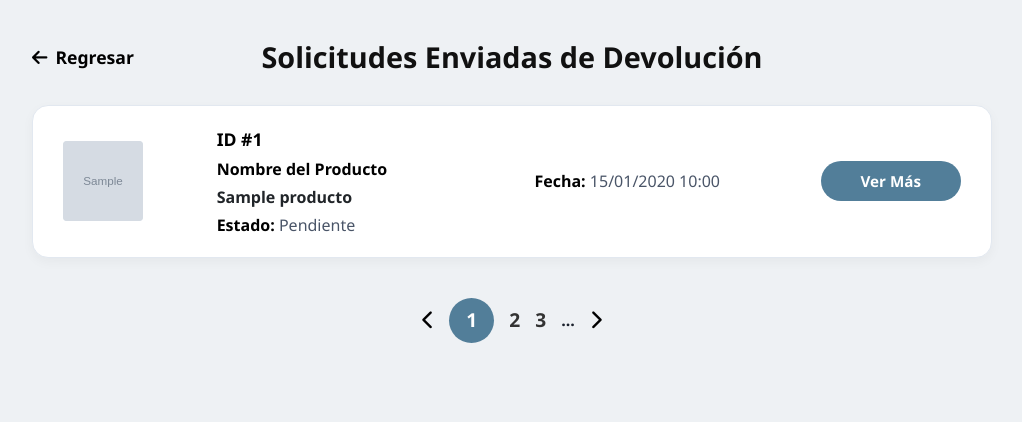
After one commit to diego-ab-dev/Akaispace_Proyecto_de_Titulo, a Django app: template templates/lista_devoluciones.html in a window 1280 px wide. The commit adds this page. Shown: the top 422 px of the page, without its empty margins (128-1150 px from the left). Run offline with Django 3.2, Linux system fonts and the light colour scheme; the template is opened without the code that fills it: most values are stand-ins (such as "Sample title", 1, 10 or a date in 2020); grey boxes marked "Sample" are stand-in pictures.

Commit message:
manejando devoluciones

```diff
--- a/SdGames/urls.py
+++ b/SdGames/urls.py
@@ -18,7 +18,7 @@ from django.conf import settings
 from django.conf.urls.static import static
 from django.contrib import admin
 from django.urls import path
-from appPrincipal.views import home,ver_boleta,ver_detalle_compra, ver_detalle_reclamo, login, register, productos_menu, producto_detalle, carrito, logout, productos_por_categoria, perfil, editar_perfil, obtener_ciudades, cambiar_contraseña,  agregar_al_carrito, eliminar_del_carrito, actualizar_cantidad_carrito, ver_carrito, lista_favoritos, agregar_favorito, eliminar_favorito, password_reset_request, ver_compras, lista_opiniones, crear_reclamo, lista_reclamos, seleccionar_envio, seleccionar_pago, compra_exitosa, admin_dashboard, admin_productos, admin_usuarios, editar_producto, agregar_producto, buscar_productos, buscar_usuarios, eliminar_producto, eliminar_usuario, admin_devoluciones, admin_reclamos, responder_reclamo, admin_ventas, crear_usuario, get_dashboard_counts, admin_cambiar_estado_venta, enviar_opinion, guardar_datos_envio, eliminar_favoritos_seleccionados, responder_devolucion, crear_devolucion
+from appPrincipal.views import home,ver_boleta,ver_detalle_compra, ver_detalle_reclamo, login, register, productos_menu, producto_detalle, carrito, logout, productos_por_categoria, perfil, editar_perfil, obtener_ciudades, cambiar_contraseña,  agregar_al_carrito, eliminar_del_carrito, actualizar_cantidad_carrito, ver_carrito, lista_favoritos, agregar_favorito, eliminar_favorito, password_reset_request, ver_compras, lista_opiniones, crear_reclamo, lista_reclamos, seleccionar_envio, seleccionar_pago, compra_exitosa, admin_dashboard, admin_productos, admin_usuarios, editar_producto, agregar_producto, buscar_productos, buscar_usuarios, eliminar_producto, eliminar_usuario, admin_devoluciones, admin_reclamos, responder_reclamo, admin_ventas, crear_usuario, get_dashboard_counts, admin_cambiar_estado_venta, enviar_opinion, guardar_datos_envio, eliminar_favoritos_seleccionados, responder_devolucion, crear_devolucion, listar_devoluciones
 
 urlpatterns = [
     path('admin/', admin.site.urls),
@@ -58,6 +58,7 @@ urlpatterns = [
     path('compra/<int:compra_id>/detalle/', ver_detalle_compra, name='ver_detalle'),
     path('reclamos/<int:reclamo_id>/detalle/', ver_detalle_reclamo, name='ver_detalle_reclamo'),
     path('devolucion/crear/<int:compra_id>/<int:producto_id>/', crear_devolucion, name='crear_devolucion'),
+    path('perfil/devoluciones/',listar_devoluciones, name='lista_devoluciones'),
     # urls de admin
     path('admin-panel/', admin_dashboard, name='admin_dashboard'),
     path('api/dashboard-counts/', get_dashboard_counts, name='get_dashboard_counts'),
--- /dev/null
+++ b/templates/lista_devoluciones.html
@@ -0,0 +1,246 @@
+<!DOCTYPE html>
+{% load static %}
+{% load custom_filters %}
+<html lang="es">
+<head>
+    <meta charset="UTF-8">
+    <meta name="viewport" content="width=device-width, initial-scale=1.0">
+    <title>Solicitudes de Devolución</title>
+    <link href="https://cdn.jsdelivr.net/npm/bootstrap@5.3.3/dist/css/bootstrap.min.css" rel="stylesheet">
+    <link rel="stylesheet" href="https://cdnjs.cloudflare.com/ajax/libs/font-awesome/6.4.0/css/all.min.css">
+
+    <style>
+        body {
+            background-color: #EEF1F4;
+            font-family: 'Segoe UI', Roboto, Helvetica, Arial, sans-serif;
+            color: #1a202c;
+            padding-bottom: 40px;
+        }
+
+        .main-container {
+            max-width: 1000px; /* Ancho controlado */
+            margin: 0 auto;
+            padding: 40px 20px;
+        }
+
+        /* Título y Botón Volver */
+        .page-header {
+            text-align: center;
+            margin-bottom: 30px;
+            position: relative;
+        }
+
+        .page-header h2 {
+            font-weight: 700;
+            font-size: 1.8rem;
+            color: #111;
+        }
+
+        .btn-regresar {
+            position: absolute;
+            left: 0;
+            top: 50%;
+            transform: translateY(-50%);
+            text-decoration: none;
+            color: #000;
+            font-weight: 600;
+            font-size: 1.1rem;
+            display: flex;
+            align-items: center;
+            gap: 8px;
+        }
+
+        /* --- TARJETA DE DEVOLUCIÓN (Estilo exacto a la imagen) --- */
+        .devolucion-card {
+            background-color: white;
+            border-radius: 16px; /* Bordes muy redondeados */
+            box-shadow: 0 4px 12px rgba(0,0,0,0.04);
+            padding: 20px 30px;
+            margin-bottom: 20px;
+            border: 1px solid #e2e8f0;
+            transition: transform 0.2s ease;
+        }
+
+        .devolucion-card:hover {
+            transform: translateY(-2px);
+            box-shadow: 0 6px 15px rgba(0,0,0,0.06);
+        }
+
+        /* Imagen Placeholder */
+        .product-thumb {
+            width: 80px;
+            height: 80px;
+            background-color: #E2E8F0; /* Gris claro */
+            display: flex;
+            align-items: center;
+            justify-content: center;
+            border-radius: 4px; /* Borde suave */
+            overflow: hidden;
+        }
+
+        .product-thumb i {
+            font-size: 2rem;
+            color: #A0AEC0; /* Gris icono */
+        }
+
+        .product-thumb img {
+            width: 100%;
+            height: 100%;
+            object-fit: cover;
+        }
+
+        /* Textos */
+        .info-label {
+            font-weight: 800; /* Negrita fuerte */
+            color: #000;
+            font-size: 1rem;
+            margin-bottom: 4px;
+            display: block;
+        }
+
+        .info-value {
+            color: #4A5568;
+            font-weight: 500;
+        }
+
+        /* ID */
+        .devolucion-id {
+            font-weight: 800;
+            font-size: 1.1rem;
+            color: #000;
+            margin-bottom: 5px;
+        }
+
+        /* Botón Ver Más */
+        .btn-ver-mas {
+            background-color: #527e99; /* Azul acero */
+            color: white;
+            border: none;
+            border-radius: 30px; /* Píldora */
+            padding: 10px 40px;
+            font-weight: 600;
+            font-size: 0.95rem;
+            text-decoration: none;
+            transition: background-color 0.2s;
+        }
+
+        .btn-ver-mas:hover {
+            background-color: #3e6279;
+            color: white;
+        }
+
+        /* Paginación (Círculo azul) */
+        .pagination-container {
+            margin-top: 40px;
+            display: flex;
+            justify-content: center;
+            align-items: center;
+            gap: 15px;
+        }
+
+        .page-number {
+            font-weight: 700;
+            font-size: 1.2rem;
+            color: #333;
+            text-decoration: none;
+        }
+
+        .page-number.active {
+            width: 45px;
+            height: 45px;
+            background-color: #527e99;
+            color: white;
+            border-radius: 50%;
+            display: flex;
+            align-items: center;
+            justify-content: center;
+        }
+
+        .arrow-nav {
+            font-size: 1.2rem;
+            color: #000;
+            cursor: pointer;
+        }
+
+        /* Responsive */
+        @media (max-width: 768px) {
+            .page-header { margin-top: 50px; }
+            .btn-regresar { top: 0; }
+            .devolucion-card .row > div { text-align: center; margin-bottom: 15px; }
+            .product-thumb { margin: 0 auto; }
+        }
+    </style>
+</head>
+<body>
+
+    <div class="main-container">
+
+        <div class="page-header">
+            <a href="{% url 'perfil' %}" class="btn-regresar">
+                <i class="fa-solid fa-arrow-left"></i> Regresar
+            </a>
+            <h2>Solicitudes Enviadas de Devolución</h2>
+        </div>
+
+        <div class="devoluciones-list">
+
+            {% for devolucion in todos_devoluciones %}
+            <div class="devolucion-card">
+                <div class="row align-items-center">
+
+                    <div class="col-md-2 text-center">
+                        <div class="product-thumb">
+                            {% if devolucion.producto.imagen_principal %}
+                                <img src="{{ devolucion.producto.imagen_principal.url }}" alt="{{ devolucion.producto.nombre }}">
+                            {% else %}
+                                <i class="far fa-image"></i>
+                            {% endif %}
+                        </div>
+                    </div>
+
+                    <div class="col-md-4">
+                        <div class="devolucion-id">ID #{{ devolucion.id }}</div>
+
+                        <div class="mb-1">
+                            <span class="info-label">Nombre del Producto</span>
+                            <div class="info-value fw-bold text-dark">{{ devolucion.producto.nombre }}</div>
+                        </div>
+
+                        <div>
+                            <span class="info-label" style="display:inline;">Estado: </span>
+                            <span class="info-value">{{ devolucion.estado }}</span>
+                        </div>
+                    </div>
+
+                    <div class="col-md-3 text-center">
+                        <span class="info-label" style="display:inline;">Fecha: </span>
+                        <span class="info-value">{{ devolucion.fecha_solicitud|date:"d/m/Y H:i" }}</span>
+                    </div>
+
+                    <div class="col-md-3 text-end">
+                        <a href="#" class="btn-ver-mas">Ver Más</a>
+                    </div>
+
+                </div>
+            </div>
+            {% empty %}
+            <div class="text-center py-5">
+                <h5 class="text-muted">No has realizado solicitudes de devolución.</h5>
+            </div>
+            {% endfor %}
+
+        </div>
+
+        <div class="pagination-container">
+            <a href="#" class="arrow-nav"><i class="fa-solid fa-chevron-left"></i></a>
+            <span class="page-number active">1</span>
+            <a href="#" class="page-number">2</a>
+            <a href="#" class="page-number">3</a>
+            <span class="fw-bold">...</span>
+            <a href="#" class="arrow-nav"><i class="fa-solid fa-chevron-right"></i></a>
+        </div>
+
+    </div>
+
+</body>
+</html>
--- a/templates/perfil_usuario.html
+++ b/templates/perfil_usuario.html
@@ -92,7 +92,7 @@
                         <p class="text-muted small">Fecha: 28/09/2025 18:22</p>
                     </div>
                     <div class="mt-auto">
-                        <a href="#" class="btn-dark-custom">Ver Más</a>
+                        <a href="{% url 'lista_devoluciones' %}" class="btn-dark-custom">Ver Más</a>
                     </div>
                 </div>
             </div>
```
Also changed, not shown: appPrincipal/views.py (+13 -1 lines).
